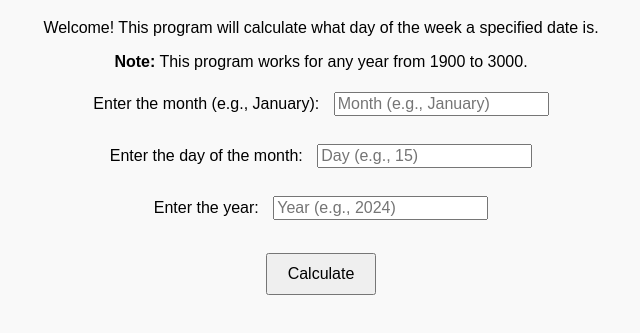
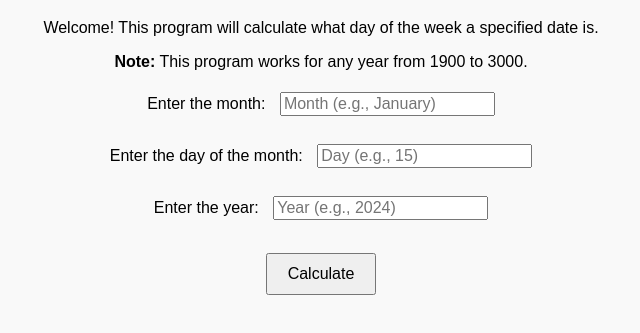
Before and after one commit to michellebess/michellebess.github.io, a plain HTML site: page index.html in a window 1280 px wide. Shown: the part 89-422 px from the top of the page, without its empty margins (319-959 px from the left). Drawn offline with Linux system fonts and the light colour scheme.

Commit message:
removed (e.g. Jan)
This reverts commit de64e8344d65cd77330448e56a4e6271b33bd3cc.

```diff
--- a/index.html
+++ b/index.html
@@ -37,7 +37,7 @@
     <p>Welcome! This program will calculate what day of the week a specified date is.</p>
     <p><strong>Note:</strong> This program works for any year from 1900 to 3000.</p>
 
-    <label for="month">Enter the month (e.g., January):</label>
+    <label for="month">Enter the month:</label>
     <input type="text" id="month" placeholder="Month (e.g., January)">
     <br><br>
 
```
